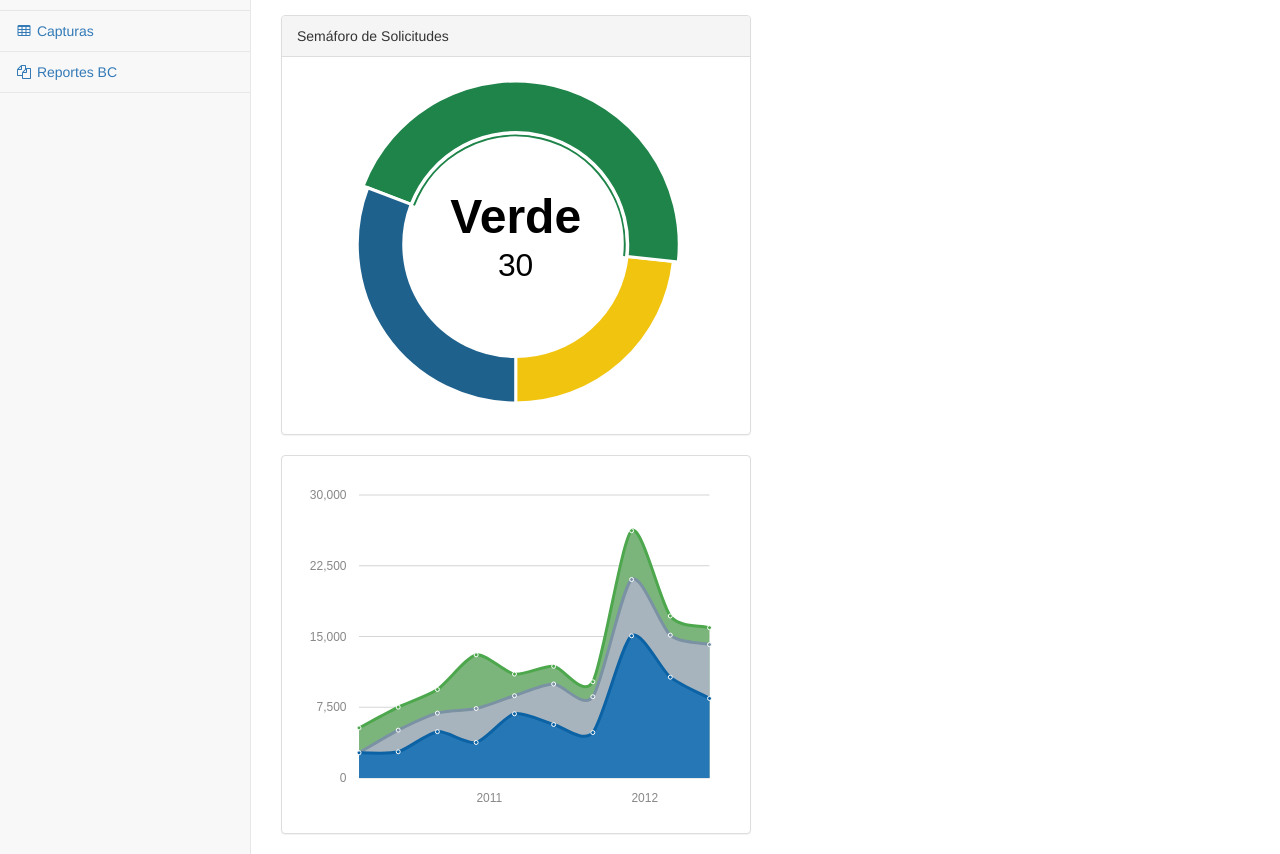
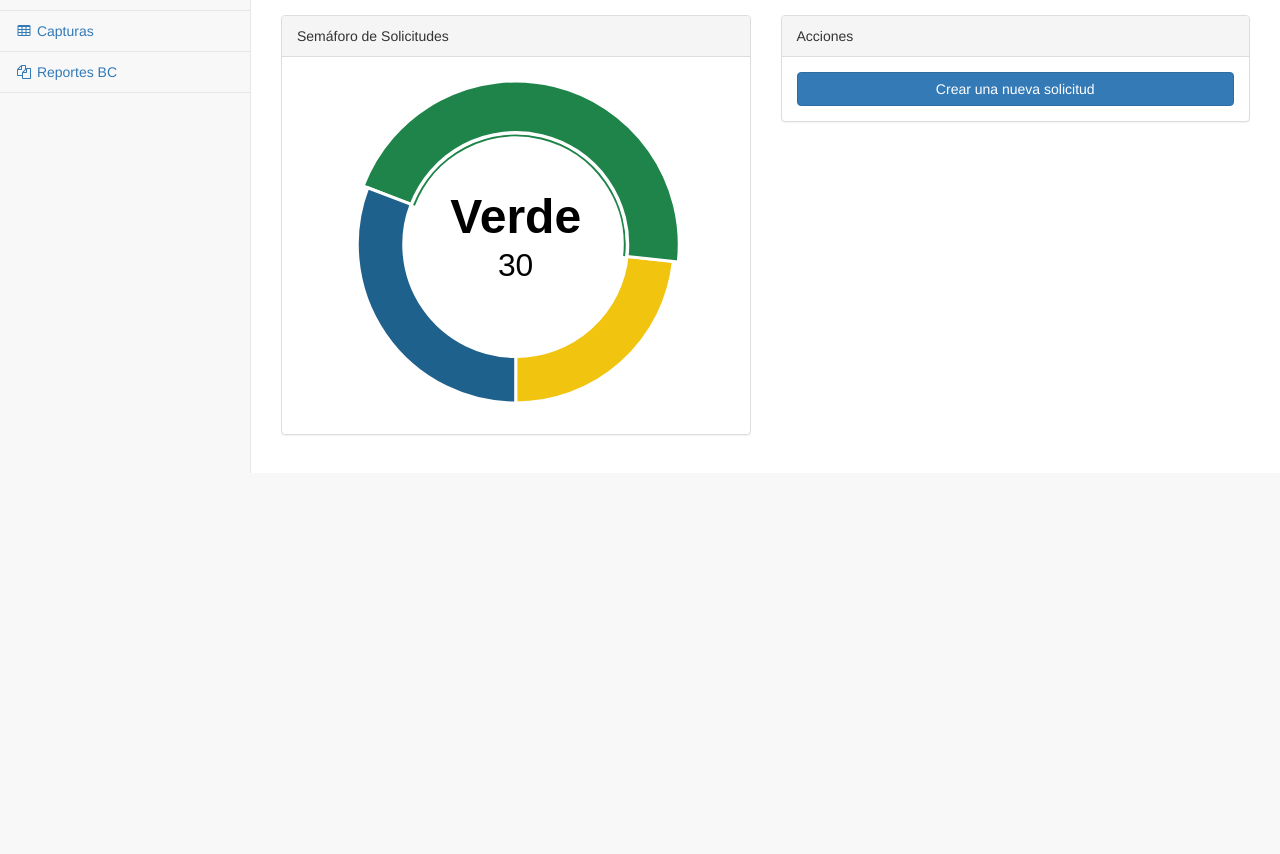
Before and after one commit to flaccord/ejemplo, a website: page pages/index.html in a window 1280 px wide. Shown: the part 146-1000 px from the top of the page. After the commit the page ends 800 px from the top, so only its background shows below. Drawn offline with Linux system fonts and the light colour scheme.

Commit message:
Add _Solicitud_ button

```diff
--- a/pages/index.html
+++ b/pages/index.html
@@ -117,18 +117,29 @@
                         </div>
                         <!-- /.panel-body -->
                 </div>
-                    <div class="panel panel-default"><!-- /.panel-heading -->
+                        <!-- /.panel-body -->
+                    <!-- /.panel -->
+
+                    <!-- /.panel --><!-- /.panel -->
+              </div>
+              <div class="col-lg-6">
+              <div class="panel panel-default">
+                        <div class="panel-heading">Acciones</div>
+                        <!-- /.panel-heading -->
                         <div class="panel-body">
-                            <div id="morris-area-chart"></div>
-                      </div>
+                            <a  href="solicitud.html" class="btn btn-primary btn-block">Crear una nueva solicitud</a>
+                        </div>
                         <!-- /.panel-body -->
                 </div>
+                        <!-- /.panel-body -->
                     <!-- /.panel -->
 
                     <!-- /.panel --><!-- /.panel -->
               </div>
                 <!-- /.col-lg-8 -->
-                <div class="col-lg-4"><!-- /.panel --><!-- /.panel --><!-- /.panel .chat-panel -->
+                <div class="col-lg-4">
+                <div id="morris-area-chart" hidden="yes"></div>
+                <!-- /.panel --><!-- /.panel --><!-- /.panel .chat-panel -->
               </div>
                 <!-- /.col-lg-4 -->
             </div>
```
